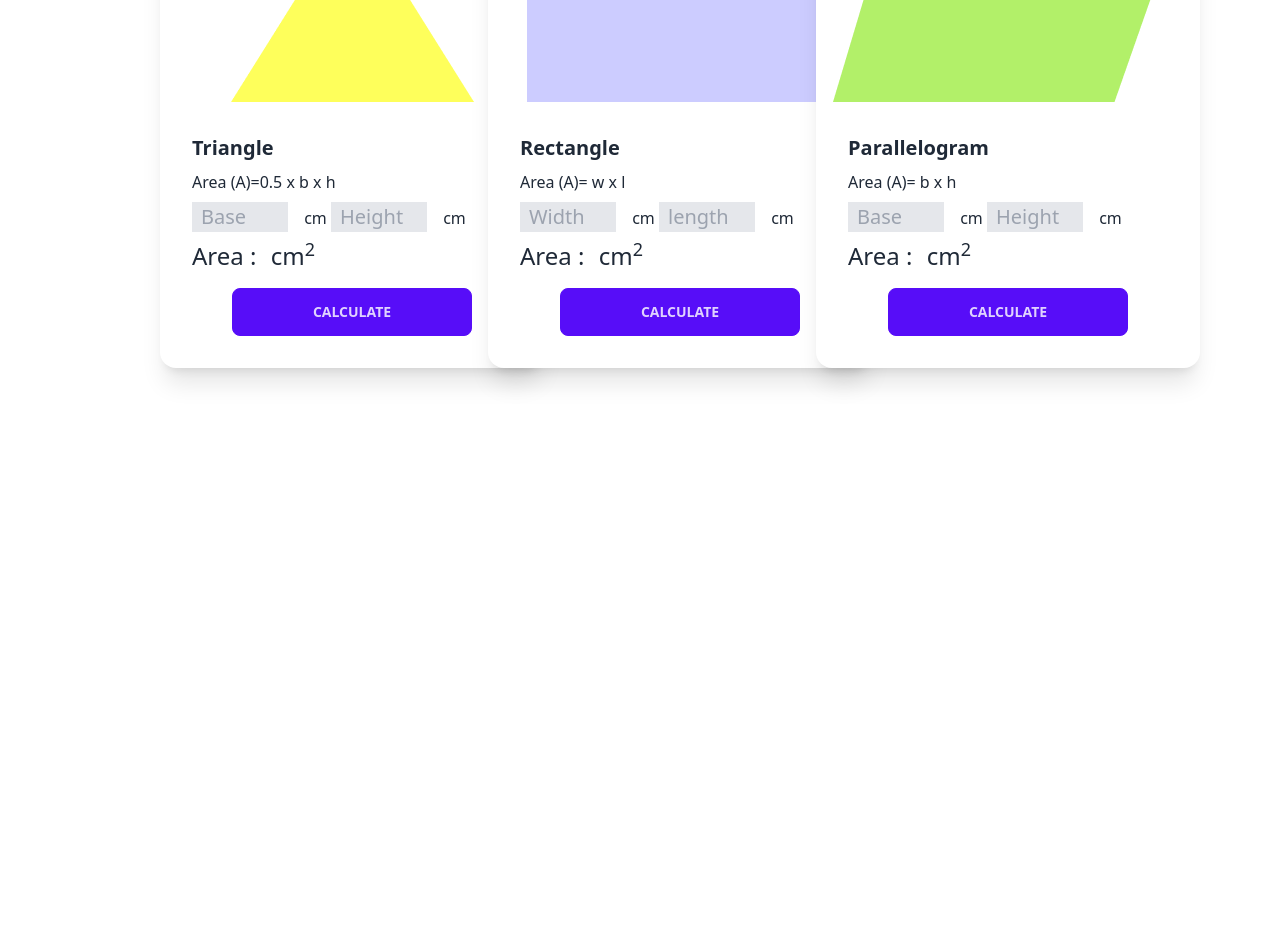
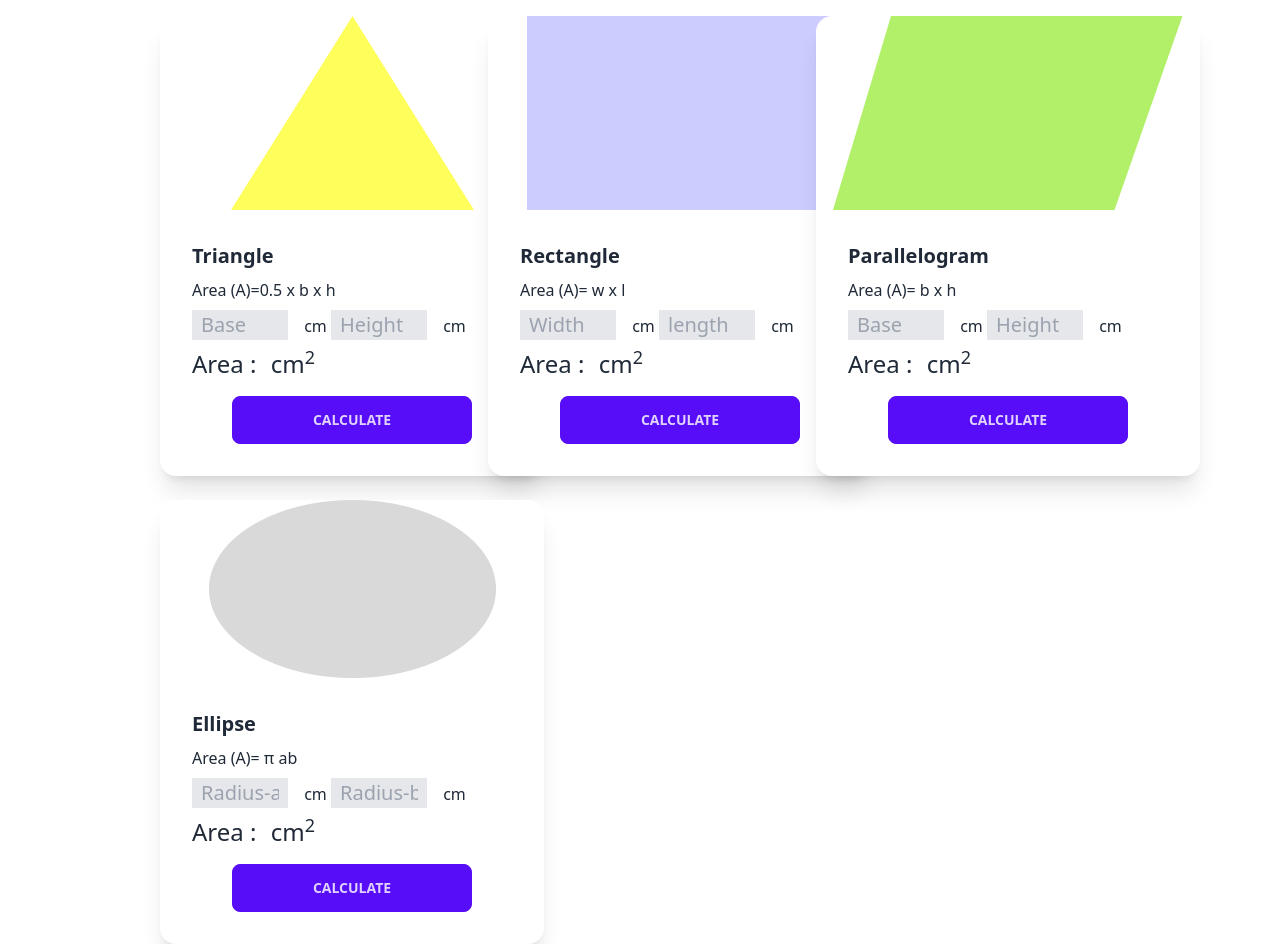
Before and after one commit to Mahedi205339/Geometry, a plain HTML site: page index.html in a window 1280 px wide. Shown: the part 112-1056 px from the top of the page. Before the commit the page ends 800 px from the top, so only its background shows below. Drawn offline with nearby package versions, Linux system fonts and the light colour scheme.

Commit message:
added ellipse area calculation

```diff
--- a/index.html
+++ b/index.html
@@ -9,12 +9,12 @@
 
     <link href="https://cdn.jsdelivr.net/npm/daisyui@3.5.1/dist/full.css" rel="stylesheet" type="text/css" />
     <script src="https://cdn.tailwindcss.com"></script>
-
+    <link rel="icon" href="images/triangle.png">
 </head>
 
 <body>
     <header>
-
+        <h1 class="text-2xl md:text-3xl lg:text-5xl font-extrabold text-center text-sky-500 my-10">Area Calculation</h1>
     </header>
     <main>
         <!-- container  -->
@@ -88,6 +88,29 @@
                         </div>
                     </div>
                 </div>
+                <!-- Ellipse card  -->
+                <div class="card w-96 bg-base-100 shadow-xl">
+                    <figure><img src="images/ellipse.png" /></figure>
+                    <div class="card-body">
+                        <h2 class="card-title">Ellipse</h2>
+                        <p>
+                            Area (A)= π ab
+                        </p>
+                        <p>
+                            <input class="border text-xl w-24 px-2 bg-gray-200"  placeholder="Radius-a" type="text" id="ellipse-r1">
+                            <span class="ml-3">cm</span>
+                            <input class="border text-xl w-24 px-2 bg-gray-200"  placeholder="Radius-b" type="text" id="ellipse-r2">
+                            <span class="ml-3">cm</span>
+                        </p>
+
+                        <p class="text-2xl">Area : <span id="ellipse-area" class="font-extrabold text-red-500"></span> <span class="
+                        ml-2">cm<sup>2</sup></span> </p>
+
+                        <div class="card-actions">
+                            <button onclick="calculateEllipseArea()" class="btn btn-primary w-9/12 mx-auto mt-2">Calculate</button>
+                        </div>
+                    </div>
+                </div>
             </div>
             <!-- area container  -->
 
--- a/scripts/arae.calculate.js
+++ b/scripts/arae.calculate.js
@@ -36,7 +36,7 @@ function calculateRectangleArea(){
     rectangleAreaSpan.innerText = area ;
 
 }
-// reusable function
+
 function calculateParallelogramArea(){
     const base =getInputValue('parallelogram-base')
     console.log(base)
@@ -45,16 +45,27 @@ function calculateParallelogramArea(){
     console.log(height)
 
     const area = base * height ;
-    console.log(area)
-    const parallelogramAreaSpan = document.getElementById('parallelogram-area');
-    parallelogramAreaSpan.innerText = area ;
+     setElementInnerText('parallelogram-area',area);
 
+}
+function calculateEllipseArea(){
+    const majorRadius =getInputValue('ellipse-r1')
+    const minorRadius =getInputValue('ellipse-r2')
+    const area = 3.1416 * majorRadius* minorRadius ;
+    setElementInnerText('ellipse-area',area)
 
 }
 
+// reusable function
 function getInputValue(feildId){
     const inputFeild = document.getElementById(feildId);
     const inputVlueText = inputFeild.value ;
     const value = parseFloat(inputVlueText);
     return value ;
+
 }
+// reusable span function
+function setElementInnerText(elementId, area){
+    const element = document.getElementById(elementId)
+    element.innerText = area ;
+}
```
